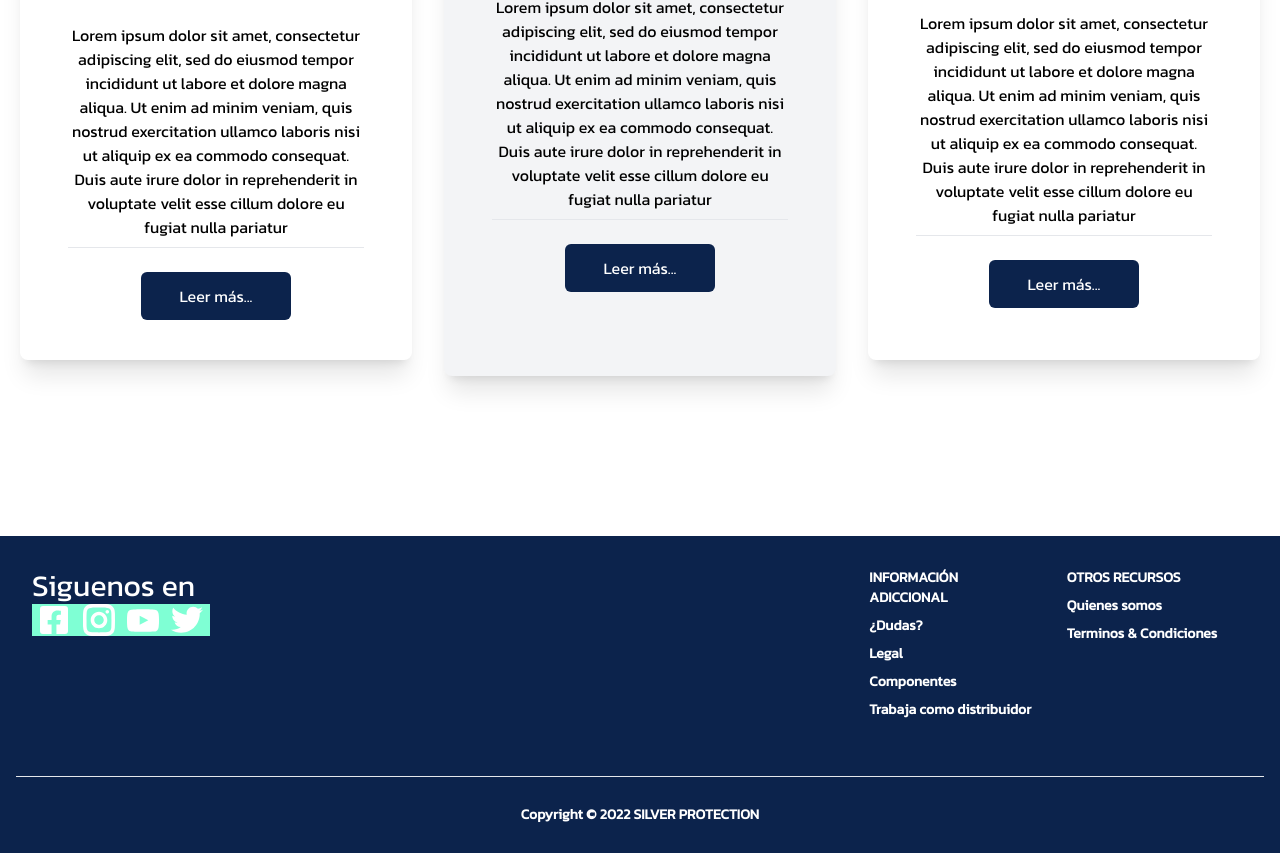
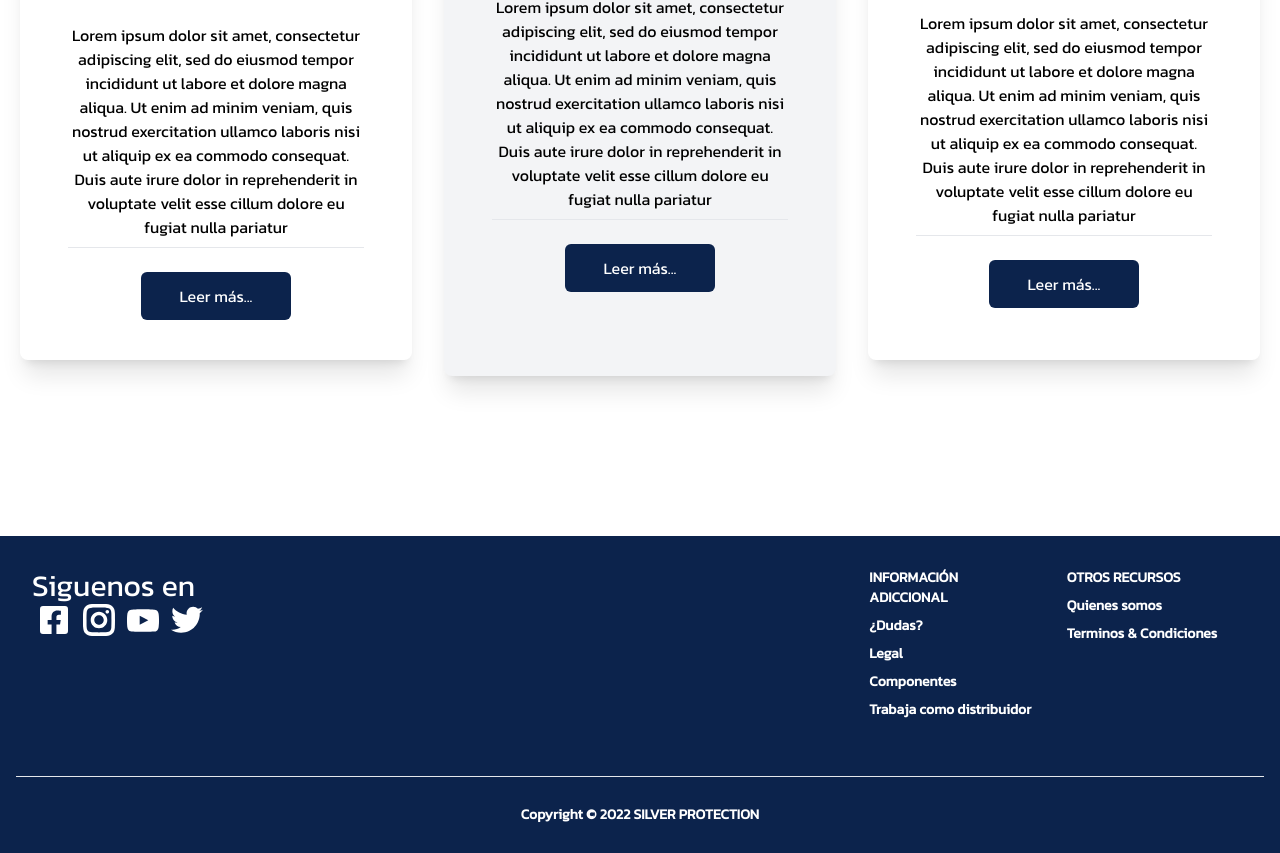
Before and after one commit to OzkrMebasser/silver-protect-website, a React (Create React App) app: page / in a window 1280 px wide. Shown: the part 1635-2488 px from the top of the page. Built offline with nearby package versions, Linux system fonts and the light colour scheme.

Commit message:
first views

```diff
--- a/src/index.css
+++ b/src/index.css
@@ -53,6 +53,6 @@ code {
  font-size: 2rem;
  justify-content: space-around;
  display:flex;
- background-color: aquamarine;
+ color: #fff;
  width: 30%;
 }
```
Also changed, not shown: 1 other file (tests, documents, lock files or other folders).
